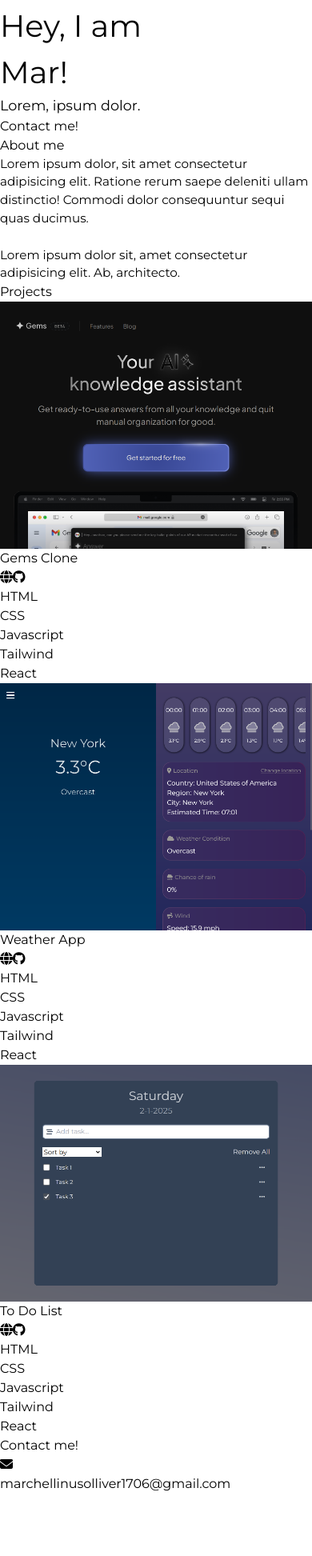
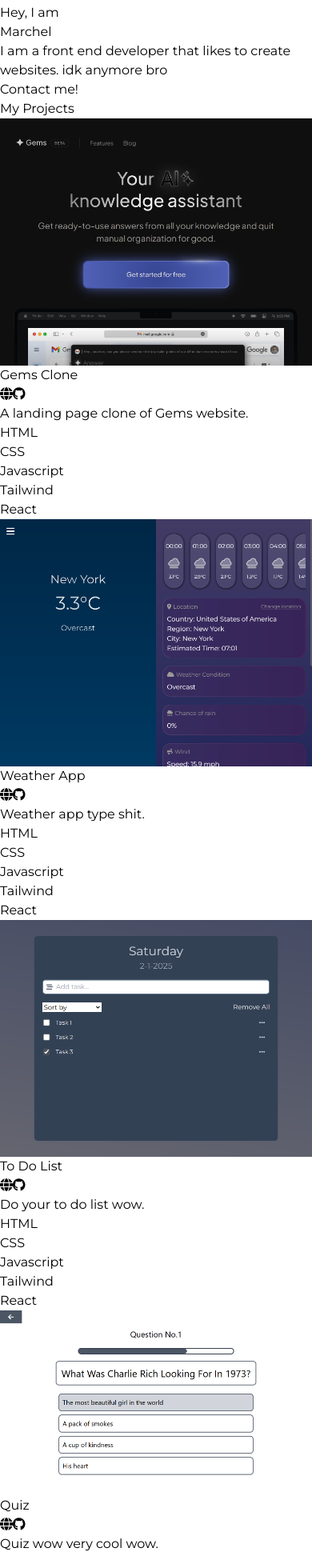
Before and after one commit to mqrrch/Portfolio, a React (Vite) app: page / in a window 390 px wide. Shown: the part 20-1965 px from the top of the page at 80% size. Before the commit the page ends 1887 px from the top, so only its background shows below. Built offline with nearby package versions, Linux system fonts and the light colour scheme.

Commit message:
add styles
- added styles for projects
- added popup for contact
- added 1 more project (temporary)
- added a bit of responsive design styling

```diff
--- a/src/App.css
+++ b/src/App.css
@@ -10,9 +10,6 @@ body{
     font-family: 'Montserrat', sans-serif;
     user-select: none;
 }
-
-/* background: linear-gradient(#74c476, #005a32);  */
-/* Mid: #3a8f54 */
 
 /* width */
 ::-webkit-scrollbar {
@@ -34,28 +31,27 @@ body{
     background: #10061f;
 }
 
-.hp-title{
-    font-size: 2.4rem;
-}
-.hp-subtitle{
-    font-size: 1.1rem;
-}
-
-.about-text{
-    font-size: .95rem;
-}
-
-@media only screen and (min-width: 425px){
-    .project-card{
-        display: flex;
-        gap: 10px;
+@media only screen and (min-width: 1440px){
+    #contact-popup{
+        max-width: 500px;
     }
 
-    .project-card-img-wrapper{
-        max-width: 180px;
+    #contact-popup i{
+        font-size: 1.4rem;
     }
 
-    .project-card-text{
-        margin: 0;
+    .contact-popup-title{
+        font-size: 2rem;
+        margin-top: .8rem;
+    }
+
+    .contact-popup-form{
+        gap: 16px;
+    }
+
+    .contact-popup-form label,
+    .contact-popup-form input,
+    .contact-popup-form button{
+        font-size: 1.4rem;
     }
 }
--- a/src/App.jsx
+++ b/src/App.jsx
@@ -1,21 +1,28 @@
+import { useState } from 'react'
 import './App.css'
 import About from './comps/About'
 import Contact from './comps/Contact'
 import Homepage from './comps/Homepage'
 import Navbar from './comps/Navbar'
 import Projects from './comps/Projects'
+import ContactPopup from './comps/ContactPopup'
 
 function App() {
+  const [isContactOpen, setIsContactOpen] = useState(false);
+
   return(
     <div className=''>
+      <ContactPopup isContactOpen={isContactOpen} setIsContactOpen={setIsContactOpen}/>
       <div className='fixed top-0 z-[-2] w-full h-full'>
         <div className='absolute top-0 z-[-2] h-screen w-screen bg-[#10061f] bg-[radial-gradient(ellipse_80%_80%_at_50%_-20%,rgba(70,33,103,0.5),rgba(255,255,255,0))]'></div>
       </div>
       <Navbar />
-      <Homepage />
-      <About />
-      <Projects />
-      <Contact />
+      <div className='px-5'>
+        <Homepage isContactOpen={isContactOpen} setIsContactOpen={setIsContactOpen} />
+        {/* <About /> */}
+        <Projects />
+        <Contact />
+      </div>
     </div>
   )
 }
--- a/src/comps/About.jsx
+++ b/src/comps/About.jsx
@@ -1,6 +1,6 @@
 export default function About(){
     return(
-        <div className="about-container px-6 text-white">
+        <div id="about-me" className="about-container px-6 text-white">
             <h3 className="about-title text-2xl">About me</h3>
             <div className="about-text">
                 <p>Lorem ipsum dolor, sit amet consectetur adipisicing elit. Ratione rerum saepe deleniti ullam distinctio! Commodi dolor consequuntur sequi quas ducimus.</p>
--- a/src/comps/Contact.jsx
+++ b/src/comps/Contact.jsx
@@ -1,11 +1,29 @@
 export default function Contact(){
     return(
-        <div className="p-6 text-white">
-            <h3 className="text-2xl">Contact me!</h3>
-            <div className="flex items-center gap-2">
-                <i className="fa-solid fa-envelope text-sm"></i>
-                <p className="text-xs">marchellinusolliver1706@gmail.com</p>
-            </div>
+        <div id="contact" className="mt-16 mb-6 flex flex-col text-white max-w-[360px] mx-auto">
+            <h3 className="text-2xl md:text-3xl text-center">Contact me!</h3>
+            <form action="https://formsubmit.co/a339e5ea91a2471582a9aa609504a2cf" method="POST"
+            className="flex flex-col mt-5 gap-3 md:text-xl">
+                <div className="flex flex-col">
+                    <label htmlFor="name">Name</label>
+                    <input type="text" name="name" id="name" autoComplete="off" className="pl-1 border-2 border-[#975bac] bg-[rgba(0,0,0,0.05)] rounded" required />
+                </div>
+
+                <div className="flex flex-col">
+                    <label htmlFor="email">Email</label>
+                    <input type="email" name="email" id="email" autoComplete="off" className="pl-1 border-2 border-[#975bac] bg-[rgba(0,0,0,0.05)] rounded" required />
+                </div>
+
+                <div className="flex flex-col">
+                    <label htmlFor="message" className="">Message</label>
+                    <textarea name="message" id="message" className="pl-1 resize-none border-2 border-[#975bac] bg-[rgba(0,0,0,0.05)] rounded" rows={6} required></textarea>
+                </div>
+
+                <input type="hidden" name="_captcha" value="false"></input>
+                <input type="hidden" name="_next" value="#"></input>
+
+                <button type="submit" className="p-1 border-2 border-[#975bac] rounded">Send</button>
+            </form>
         </div>
     )
 }
--- /dev/null
+++ b/src/comps/ContactPopup.jsx
@@ -0,0 +1,60 @@
+import { useTransition, animated } from "@react-spring/web"
+
+export default function ContactPopup({ isContactOpen, setIsContactOpen }){
+    const overlayTransition = useTransition(isContactOpen, {
+        from: { opacity: 0 },
+        enter: { opacity: 1 },
+        leave: { opacity: 0 },
+        config: { tension: 100, friction: 20 },
+    })
+
+    const popupTransition = useTransition(isContactOpen, {
+        from: { transform: "translateY(150%)" },
+        enter: { transform: "translateY(0%)" },
+        leave: { transform: "translateY(150%)" },
+        config: { tension: 120, friction: 20 },
+    })
+
+    return(
+        overlayTransition(
+            (styles, item) =>
+                item && (
+                    <animated.div style={styles} onClick={() => setIsContactOpen(false)}
+                    className="bg-[rgba(23,23,23,0.5)] fixed top-0 left-0 w-full h-screen flex justify-center items-center z-20">
+                        {popupTransition(
+                            (styles, item) =>
+                                item && (
+                                    <animated.div id="contact-popup" style={styles} onClick={e => e.stopPropagation()}
+                                    className="p-6 flex flex-col m-auto text-white w-[80%] max-w-[360px] bg-gray-800 rounded-xl">
+                                        <i className="fa-solid fa-xmark absolute top-4 right-4 cursor-pointer" onClick={() => setIsContactOpen(false)}></i>
+                                        <h3 className="contact-popup-title text-2xl text-center">Contact me!</h3>
+                                        <form action="https://formsubmit.co/a339e5ea91a2471582a9aa609504a2cf" method="POST"
+                                        className="contact-popup-form flex flex-col mt-3 gap-3">
+                                            <div className="flex flex-col">
+                                                <label htmlFor="name">Name</label>
+                                                <input type="text" name="name" id="name" autoComplete="off" className="pl-1 border-2 border-[#975bac] bg-[rgba(0,0,0,0.05)] rounded" required />
+                                            </div>
+
+                                            <div className="flex flex-col">
+                                                <label htmlFor="email">Email</label>
+                                                <input type="email" name="email" id="email" autoComplete="off" className="pl-1 border-2 border-[#975bac] bg-[rgba(0,0,0,0.05)] rounded" required />
+                                            </div>
+
+                                            <div className="flex flex-col">
+                                                <label htmlFor="message" className="">Message</label>
+                                                <textarea name="message" id="message" className="pl-1 resize-none border-2 border-[#975bac] bg-[rgba(0,0,0,0.05)] rounded" rows={6} required></textarea>
+                                            </div>
+
+                                            <input type="hidden" name="_captcha" value="false"></input>
+                                            <input type="hidden" name="_next" value="#"></input>
+
+                                            <button type="submit" className="p-1 border-2 border-[#975bac] rounded">Send</button>
+                                        </form>
+                                    </animated.div>
+                                )
+                        )}
+                    </animated.div>
+                )
+        )
+    )
+}
--- a/src/comps/Homepage.jsx
+++ b/src/comps/Homepage.jsx
@@ -1,9 +1,11 @@
-export default function Homepage(){
+export default function Homepage({ isContactOpen, setIsContactOpen }){
     return(
-        <div className="hp-container p-8 py-12 h-screen">
-            <h1 className="hp-title text-white">Hey, I am <br></br>Mar!</h1>
-            <h3 className="hp-subtitle text-white">Lorem, ipsum dolor.</h3>
-            <button className="bg-white p-3 mt-6 rounded-lg">Contact me!</button>
+        <div id="homepage" className="hp-container mt-8 h-[calc(100vh-100px)] max-w-[640px] lg:max-w-[900px] xl:max-w-[1100px] m-auto">
+            <h1 className="hp-title text-[1.6rem] md:text-[2.5rem] text-white leading-snug">Hey, I am <br></br><span className="text-[3.4rem] md:text-[4rem]">Marchel</span></h1>
+            <h3 className="hp-subtitle text-gray-200 max-w-[360px]">I am a front end developer that likes to create websites. idk anymore bro</h3>
+            <div className="mt-10">
+                <a onClick={() => setIsContactOpen(true)} className="bg-white p-3 rounded-lg cursor-pointer">Contact me!</a>
+            </div>
         </div>
     )
 }
--- a/src/comps/Projects.jsx
+++ b/src/comps/Projects.jsx
@@ -1,6 +1,7 @@
 import gemsCloneImage from "../assets/mqrrch.github.io_Gems-Clone.png"
 import weatherAppImage from "../assets/mqrrch.github.io_Weather-App_.png"
 import toDoListImage from "../assets/mqrrch.github.io_To-Do-List_.png"
+import quizImage from "../assets/mqrrch.github.io_Quiz_.png"
 
 export default function Projects(){
     const projects = [
@@ -8,62 +9,72 @@ export default function Projects(){
             img: gemsCloneImage,
             alt: 'Gems Clone Image',
             name: 'Gems Clone',
-            text: 'Lorem ipsum dolor, sit amet consectetur adipisicing elit. Ratione rerum saepe deleniti ullam distinctio! Commodi dolor consequuntur sequi quas ducimus.',
+            text: 'A landing page clone of Gems website.',
             tools: ['HTML', 'CSS', 'Javascript', 'Tailwind', 'React'],
             webLink: 'https://mqrrch.github.io/Gems-Clone/',
-            ghLink: ''
+            ghLink: 'https://github.com/mqrrch/Gems-Clone'
         },
         {
             img: weatherAppImage,
             alt:'Weather App Image',
             name: 'Weather App',
-            text: 'Lorem ipsum dolor, sit amet consectetur adipisicing elit. Ratione rerum saepe deleniti ullam distinctio! Commodi dolor consequuntur sequi quas ducimus.',
+            text: 'Weather app type shit.',
             tools: ['HTML', 'CSS', 'Javascript', 'Tailwind', 'React'],
             webLink: 'https://mqrrch.github.io/Weather-App/',
-            ghLink: ''
+            ghLink: 'https://github.com/mqrrch/Weather-App'
         },
         {
             img: toDoListImage,
             alt:'To Do List Image',
             name: 'To Do List',
-            text: 'Lorem ipsum dolor, sit amet consectetur adipisicing elit. Ratione rerum saepe deleniti ullam distinctio! Commodi dolor consequuntur sequi quas ducimus.',
+            text: 'Do your to do list wow.',
             tools: ['HTML', 'CSS', 'Javascript', 'Tailwind', 'React'],
             webLink: 'https://mqrrch.github.io/To-Do-List/',
-            ghLink: ''
-        }
+            ghLink: 'https://github.com/mqrrch/To-Do-List'
+        },
+        {
+            img: quizImage,
+            alt:'Quiz Image',
+            name: 'Quiz',
+            text: 'Quiz wow very cool wow.',
+            tools: ['HTML', 'CSS', 'Javascript', 'Tailwind', 'React'],
+            webLink: 'https://mqrrch.github.io/Quiz/',
+            ghLink: 'https://github.com/mqrrch/Quiz'
+        },
     ]
 
     return(
-        <div className="text-white mt-10 p-6">
-            <h3 className="text-2xl">Projects</h3>
-            <div className="project-list flex flex-col gap-10 mt-2">
-                {projects.map((item, index) => {
-                    return (
-                        <div className="project-card" key={index}>
-                            <div className="project-card-img-wrapper">
-                                <img src={item.img} alt={item.alt} className="w-full h-auto object-cover"></img>
-                            </div>
-                            <div className="project-card-text-wrapper flex flex-col">
-                                <div className="project-card-text flex items-center justify-between mt-2">
-                                    <p className="text-lg">{item.name}</p>
-                                    <div className="space-x-3">
-                                        <a href={item.webLink} target="_blank" title="View Project"><i className="fa-solid fa-globe"></i></a>
-                                        <a href={item.ghLink} target="_blank" title="View Repository"><i className="fa-brands fa-github"></i></a>
-                                    </div>
-                                </div>
-                                <div className="project-card-tags flex gap-2 mt-2 flex-wrap">
-                                    {item.tools.map((item, index) => {
-                                        return (
-                                            <div key={index} className="py-[.5px] px-[4px] bg-neutral-900 rounded">
-                                                <p className="text-sm text-[#975bac]">{item}</p>
-                                            </div>
-                                        )
-                                    })}
+        <div id="projects" className="text-white max-w-[640px] lg:max-w-[900px] xl:max-w-[1100px] mx-auto mt-10">
+            <h3 className="projects-page-title text-2xl font-bold mb-6">My Projects</h3>
+            <div className="project-list grid grid-cols-1 sm:grid-cols-2 gap-6">
+                {projects.map((item, index) => (
+                    <div className="project-card bg-[rgba(0,0,0,0.5)] p-4 rounded-xl shadow-lg transition transform hover:scale-105 hover:shadow-2xl" key={index}>
+                        <div className="project-card-img-wrapper h-48 xl:h-80 w-full overflow-hidden rounded-lg">
+                            <img src={item.img} alt={item.alt} className="w-full h-full object-cover object-top" />
+                        </div>
+                        <div className="project-card-text-wrapper mt-2">
+                            <div className="flex items-center justify-between">
+                                <p className="project-title text-lg font-semibold">{item.name}</p>
+                                <div className="space-x-3 text-lg">
+                                    <a href={item.webLink} target="_blank" rel="noopener noreferrer" title="View Project" className="hover:text-[#975bac] transition-colors">
+                                        <i className="fa-solid fa-globe"></i>
+                                    </a>
+                                    <a href={item.ghLink} target="_blank" rel="noopener noreferrer" title="View Repository" className="hover:text-[#975bac] transition-colors">
+                                        <i className="fa-brands fa-github"></i>
+                                    </a>
                                 </div>
                             </div>
+                            <p className="project-desc text-sm mt-2">{item.text}</p>
+                            <div className="project-card-tags flex gap-2 mt-4 flex-wrap">
+                                {item.tools.map((tool, idx) => (
+                                    <div key={idx} className="project-tag py-1 px-2 bg-neutral-900 rounded hover:scale-105 transition-transform">
+                                        <p className="text-sm text-[#975bac] font-bold">{tool}</p>
+                                    </div>
+                                ))}
+                            </div>
                         </div>
-                    )
-                })}
+                    </div>
+                ))}
             </div>
         </div>
     )
```
Also changed, not shown: src/comps/Navbar.jsx (+4 -4 lines), src/assets/mqrrch.github.io_Quiz_.png (added).
